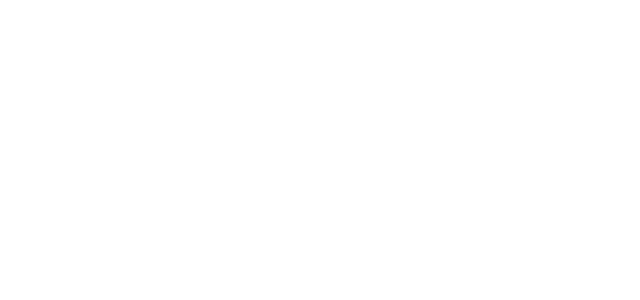
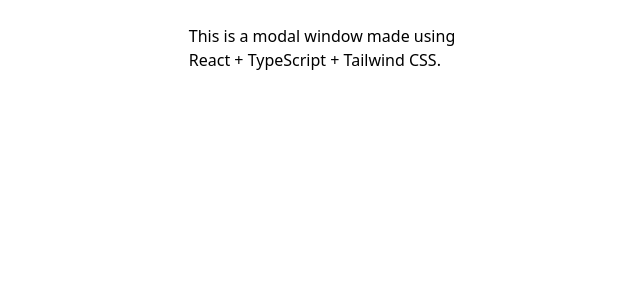
Before and after one commit to Chet4nSingh/React-TS, a React (Vite) app: page / in a window 1280 px wide. Shown: the top 300 px of the page, without its empty margins (318-958 px from the left). Built offline with nearby package versions, Linux system fonts and the light colour scheme.

Commit message:
React + TypeScript + TailwindCSS

```diff
--- /dev/null
+++ b/src/projects/02_Modal/Modal.tsx
@@ -0,0 +1,11 @@
+import React from 'react'
+
+const Modal = () => {
+  return (
+    <dialog className="p-8 w-2/5 h-2/3 text-2xl" open>
+        This is a modal window made using <br/> React + TypeScript + Tailwind CSS.
+    </dialog>
+  )
+}
+
+export default Modal;
--- a/src/projects/02_Modal/ModalContainer.tsx
+++ b/src/projects/02_Modal/ModalContainer.tsx
@@ -1,6 +1,9 @@
+import Modal from "./Modal";
+
 const ModalContainer: React.FC = () => {
     return <main className="h-screen bg-black text-white">
         <button className="w-2 h-2 p-4 m-16 rounded-full bg-white hover:scale-125 duration-75"></button>
+        <Modal />
     </main>
 }
 
```
